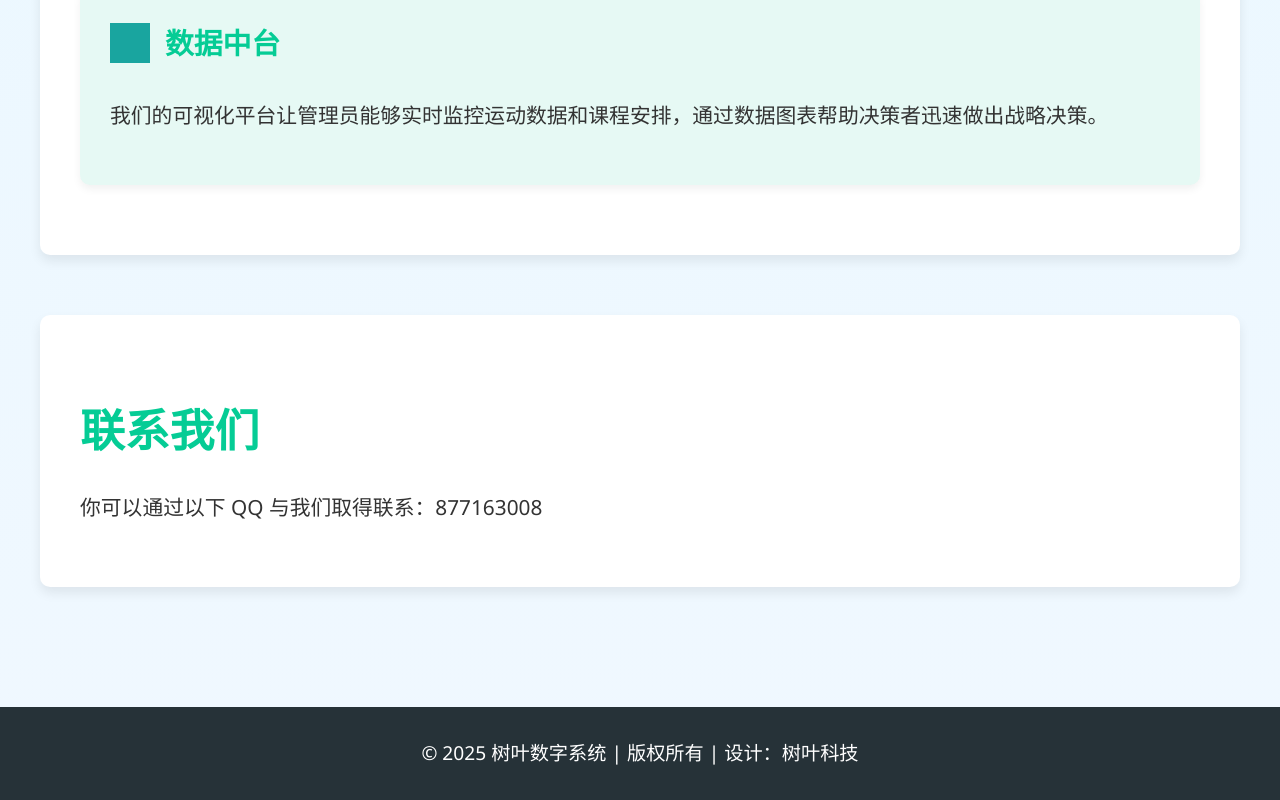
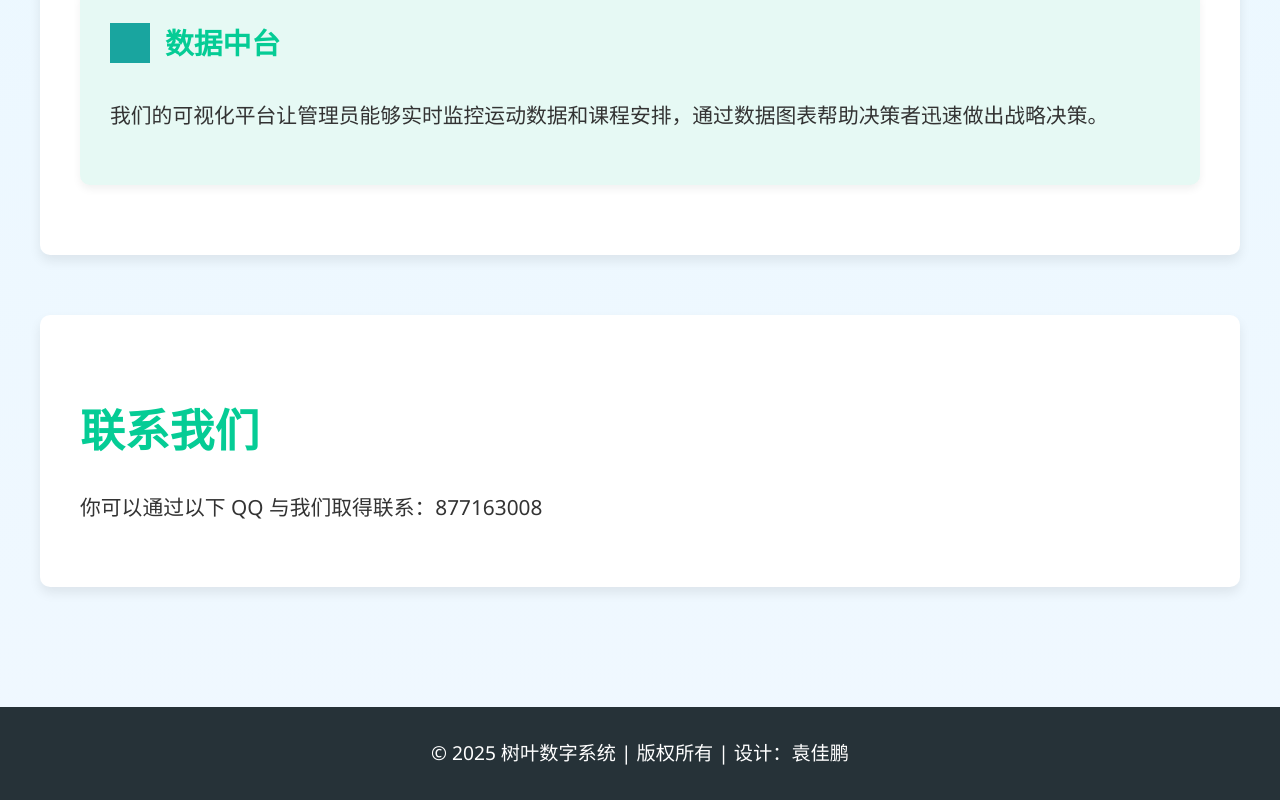
Before and after one commit to Ti0001/leaf-digital-system-website, a plain HTML site: page index.html in a window 1280 px wide. Shown: the part 1387-2187 px from the top of the page. Drawn offline with Linux system fonts and the light colour scheme; grey boxes are pictures that could not be loaded.

Commit message:
Update index.html

```diff
--- a/index.html
+++ b/index.html
@@ -218,7 +218,7 @@
 </div>
 
 <footer>
-    <p>&copy; 2025 树叶数字系统 | 版权所有 | 设计：树叶科技</p>
+    <p>&copy; 2025 树叶数字系统 | 版权所有 | 设计：袁佳鹏</p>
 </footer>
 
 <script>
```
